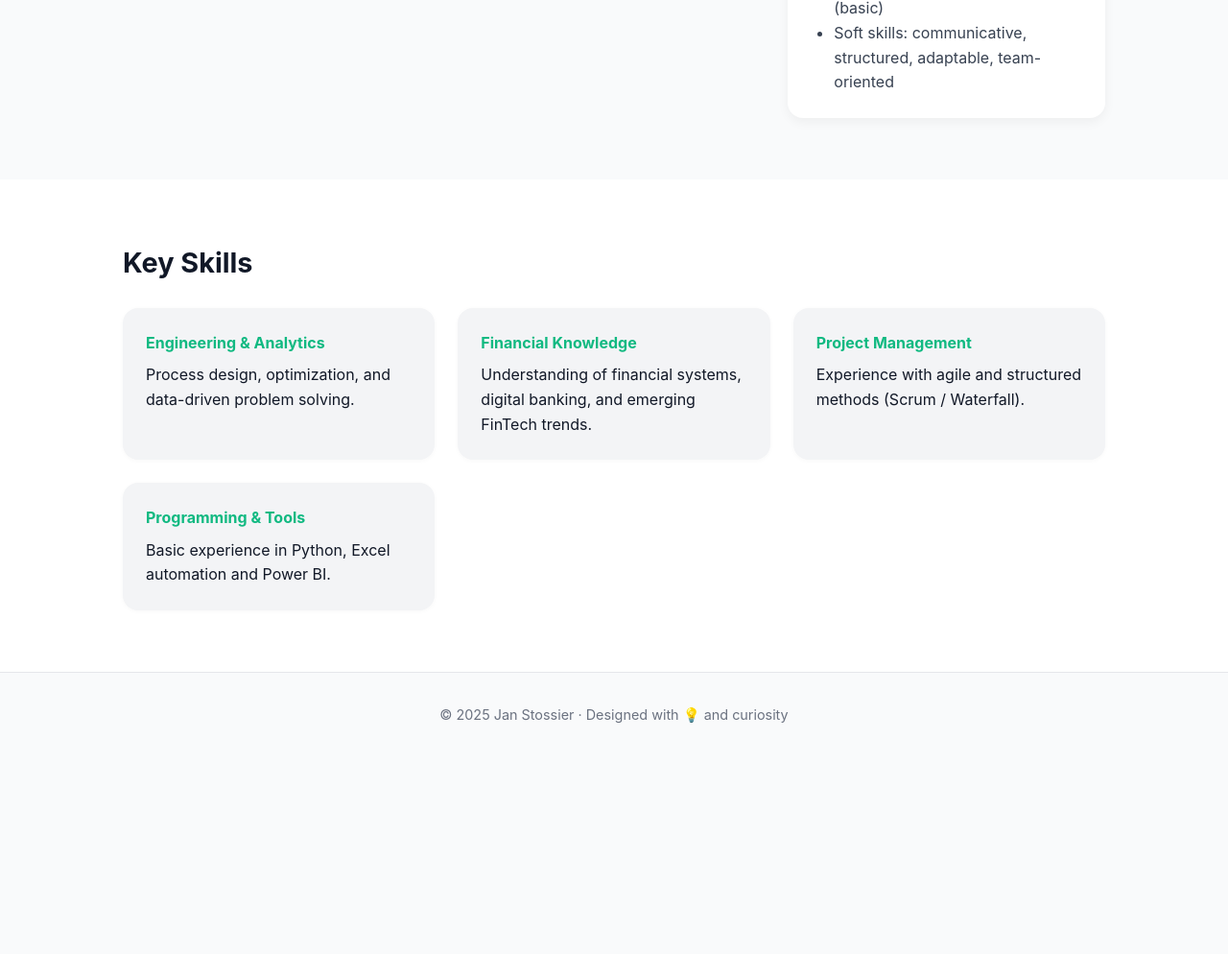
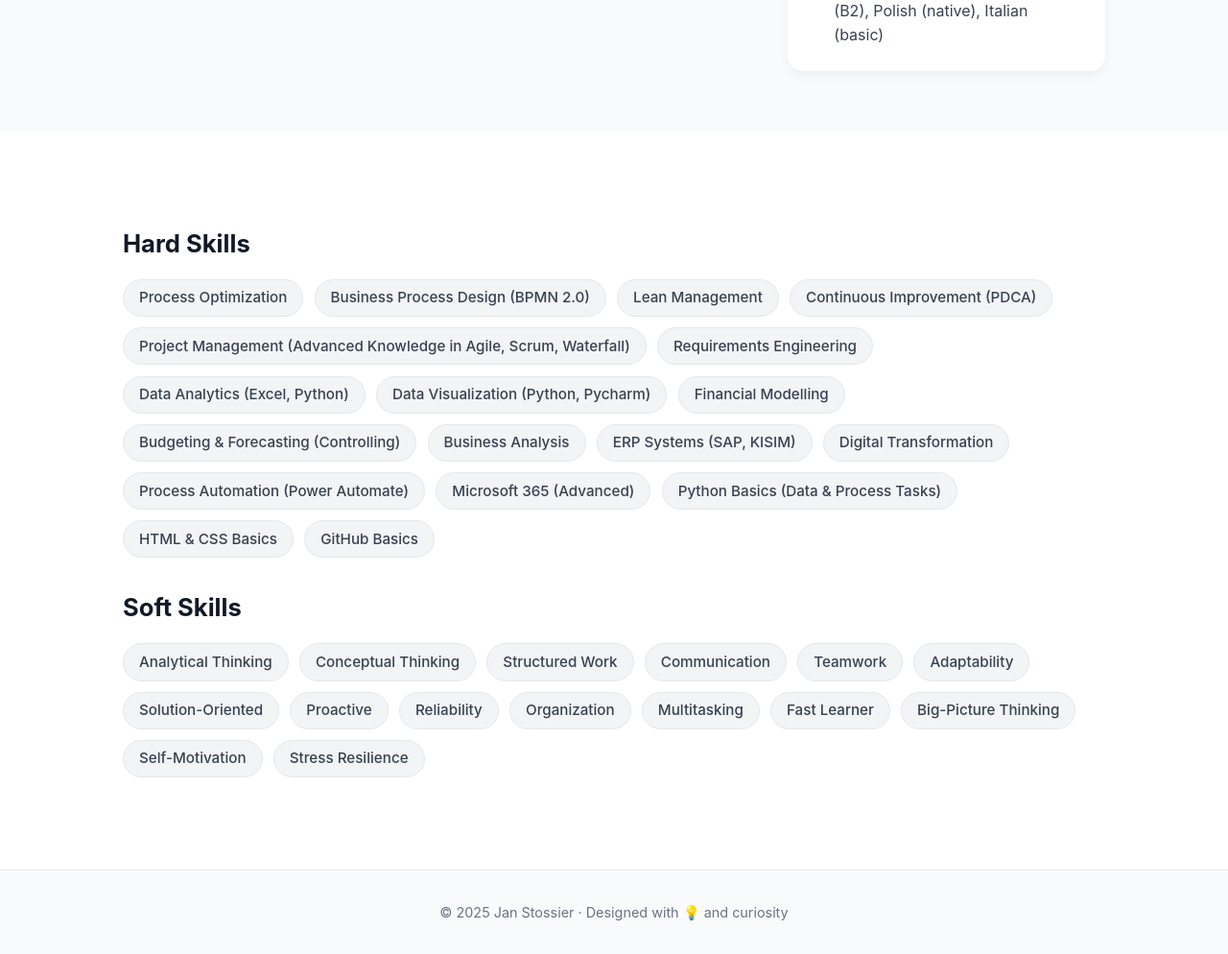
Before and after one commit to janstossier/janstossier.github.io, a plain HTML site: page index.html in a window 1280 px wide. Shown: the part 1072-2066 px from the top of the page at 96% size. Before the commit the page ends 1860 px from the top, so only its background shows below. Drawn offline with Linux system fonts and the light colour scheme.

Commit message:
Update index.html

```diff
--- a/index.html
+++ b/index.html
@@ -6,51 +6,93 @@
   <title>Jan Stossier – Portfolio</title>
   <style>
     * { box-sizing: border-box; margin: 0; padding: 0; }
+
     body {
       font-family: "Inter", system-ui, sans-serif;
       background-color: #f9fafb;
       color: #111827;
       line-height: 1.6;
-      margin: 0;
     }
 
     header {
       display: flex; justify-content: space-between; align-items: center;
       padding: 2rem 10%; background: white;
-      box-shadow: 0 1px 6px rgba(0,0,0,0.05); position: sticky; top: 0;
-      z-index: 100;
+      box-shadow: 0 1px 6px rgba(0,0,0,0.05);
+      position: sticky; top: 0; z-index: 100;
     }
-    header h1 { font-size: 1.4rem; color: #111827; }
+
+    header h1 {
+      font-size: 1.4rem;
+      color: #111827;
+      font-weight: 700;
+    }
+
     nav a {
-      margin-left: 2rem; text-decoration: none; color: #10b981;
-      font-weight: 500; transition: .2s;
+      margin-left: 2rem;
+      text-decoration: none;
+      color: #10b981;
+      font-weight: 500;
+      transition: .2s;
     }
+
     nav a:hover { color: #059669; }
 
+    /* INTRO */
     section.intro {
       display: flex; align-items: center; justify-content: space-between;
       padding: 5rem 10%; flex-wrap: wrap;
     }
+
     .intro-text { flex: 1 1 400px; margin-right: 3rem; }
     .intro-text h2 {
-      font-size: 2.4rem; font-weight: 700; margin-bottom: 1rem;
+      font-size: 2.4rem;
+      font-weight: 700;
+      margin-bottom: 1rem;
+      color: #111827;
     }
     .intro-text h2 span { color: #10b981; }
-    .intro-text p { font-size: 1.1rem; color: #374151; margin-bottom: 2rem; }
-    .buttons a {
-      display: inline-block; margin-right: 1rem; padding: 0.8rem 1.4rem;
-      border-radius: 9999px; font-weight: 500; text-decoration: none;
-      color: white; background-color: #10b981; transition: 0.2s;
-    }
-    .buttons a.secondary { background: #e5e7eb; color: #111827; }
-    .buttons a:hover { background-color: #059669; }
-    .profile-img { flex: 0 0 280px; text-align: center; }
-    .profile-img img {
-      width: 250px; height: 250px; object-fit: cover;
-      border-radius: 50%; box-shadow: 0 6px 20px rgba(0,0,0,0.1);
+    .intro-text p {
+      font-size: 1.1rem;
+      color: #374151;
+      margin-bottom: 2rem;
+      max-width: 600px;
     }
 
-    /* Profile Section */
+    .buttons a {
+      display: inline-block;
+      margin-right: 1rem;
+      padding: 0.8rem 1.4rem;
+      border-radius: 9999px;
+      font-weight: 500;
+      text-decoration: none;
+      transition: 0.2s;
+    }
+    .buttons a:first-child {
+      background-color: #10b981;
+      color: white;
+    }
+    .buttons a.secondary {
+      background: #e5e7eb;
+      color: #111827;
+    }
+    .buttons a:hover {
+      transform: scale(1.05);
+      opacity: 0.9;
+    }
+
+    .profile-img {
+      flex: 0 0 260px;
+      text-align: center;
+    }
+
+    .profile-img img {
+      width: 250px; height: 250px;
+      object-fit: cover;
+      border-radius: 50%;
+      box-shadow: 0 6px 20px rgba(0,0,0,0.1);
+    }
+
+    /* PROFILE SECTION */
     section.profile {
       padding: 4rem 10%;
       background-color: #f9fafb;
@@ -95,30 +137,60 @@
       line-height: 1.6;
     }
 
-    /* Skills Section */
-    section.skills { padding: 4rem 10%; background: white; }
-    .skills h3 { font-size: 1.8rem; margin-bottom: 1.5rem; }
-    .skills-list {
-      display: grid; grid-template-columns: repeat(auto-fit,minmax(250px,1fr));
-      gap: 1.5rem;
+    /* SKILL TAGS SECTION */
+    section.skills-tags {
+      padding: 4rem 10%;
+      background-color: #ffffff;
     }
-    .skill {
-      background: #f3f4f6; padding: 1.5rem; border-radius: 1rem;
-      box-shadow: 0 1px 5px rgba(0,0,0,0.03);
+
+    .skills-tags h3 {
+      font-size: 1.6rem;
+      font-weight: 700;
+      color: #111827;
+      margin-top: 2rem;
+      margin-bottom: 1rem;
     }
-    .skill h4 { color: #10b981; margin-bottom: 0.5rem; }
+
+    .tag-list {
+      display: flex;
+      flex-wrap: wrap;
+      gap: 0.7rem;
+      margin-bottom: 2rem;
+    }
+
+    .tag-list span {
+      display: inline-block;
+      background-color: #f3f4f6;
+      color: #374151;
+      padding: 0.4rem 1rem;
+      border-radius: 9999px;
+      font-size: 0.95rem;
+      font-weight: 500;
+      border: 1px solid #e5e7eb;
+      transition: 0.2s ease-in-out;
+    }
+
+    .tag-list span:hover {
+      background-color: #10b981;
+      color: white;
+      border-color: #10b981;
+      transform: scale(1.05);
+    }
 
     footer {
-      text-align: center; padding: 2rem; background: #f9fafb;
-      color: #6b7280; font-size: 0.9rem; border-top: 1px solid #e5e7eb;
+      text-align: center;
+      padding: 2rem;
+      background: #f9fafb;
+      color: #6b7280;
+      font-size: 0.9rem;
+      border-top: 1px solid #e5e7eb;
     }
 
     @media (max-width: 900px) {
       .profile-container { grid-template-columns: 1fr; }
-    }
-    @media (max-width: 768px) {
       section.intro { flex-direction: column; text-align: center; }
       .intro-text { margin-right: 0; }
+      .profile-img { margin-top: 2rem; }
     }
   </style>
 </head>
@@ -128,11 +200,12 @@
     <h1>Jan Stossier</h1>
     <nav>
       <a href="#profile">Profile</a>
-      <a href="#skills">Skills</a>
+      <a href="#skills-tags">Skills</a>
       <a href="#contact">Contact</a>
     </nav>
   </header>
 
+  <!-- INTRO SECTION -->
   <section class="intro" id="intro">
     <div class="intro-text">
       <p>Let me introduce myself</p>
@@ -144,8 +217,6 @@
       <div class="buttons">
         <a href="mailto:janstossier8@gmail.com">Contact me</a>
         <a href="JanStossier_Lebenslauf.pdf" class="secondary" target="_blank">View CV (PDF)</a>
-
-
       </div>
     </div>
     <div class="profile-img">
@@ -153,7 +224,7 @@
     </div>
   </section>
 
-  <!-- NEW PROFILE SECTION -->
+  <!-- PROFILE SECTION -->
   <section class="profile" id="profile">
     <div class="profile-container">
       <div class="profile-left">
@@ -180,33 +251,56 @@
           <li>Data analysis & scripting (Python, Excel, HTML, CSS)</li>
           <li>Software: SAP, MS Office, KISIM</li>
           <li>Languages: English (B2), French (B2), Polish (native), Italian (basic)</li>
-          <li>Soft skills: communicative, structured, adaptable, team-oriented</li>
         </ul>
       </div>
     </div>
   </section>
 
-  <section class="skills" id="skills">
-    <h3>Key Skills</h3>
-    <div class="skills-list">
-      <div class="skill">
-        <h4>Engineering & Analytics</h4>
-        <p>Process design, optimization, and data-driven problem solving.</p>
-      </div>
-      <div class="skill">
-        <h4>Financial Knowledge</h4>
-        <p>Understanding of financial systems, digital banking, and emerging FinTech trends.</p>
-      </div>
-      <div class="skill">
-        <h4>Project Management</h4>
-        <p>Experience with agile and structured methods (Scrum / Waterfall).</p>
-      </div>
-      <div class="skill">
-        <h4>Programming & Tools</h4>
-        <p>Basic experience in Python, Excel automation and Power BI.</p>
-      </div>
-    </div>
-  </section>
+  <!-- SKILL TAGS SECTION -->
+  <section class="skills-tags" id="skills-tags">
+    <h3>Hard Skills</h3>
+    <div class="tag-list">
+      <span>Process Optimization</span>
+      <span>Business Process Design (BPMN 2.0)</span>
+      <span>Lean Management</span>
+      <span>Continuous Improvement (PDCA)</span>
+      <span>Project Management (Advanced Knowledge in Agile, Scrum, Waterfall)</span>
+      <span>Requirements Engineering</span>
+      <span>Data Analytics (Excel, Python)</span>
+      <span>Data Visualization (Python, Pycharm)</span>
+      <span>Financial Modelling</span>
+      <span>Budgeting & Forecasting (Controlling)</span>
+      <span>Business Analysis</span>
+      <span>ERP Systems (SAP, KISIM)</span>
+      <span>Digital Transformation</span>
+      <span>Process Automation (Power Automate)</span>
+      <span>Microsoft 365 (Advanced)</span>
+      <span>Python Basics (Data & Process Tasks)</span>
+      <span>HTML & CSS Basics</span>
+      <span>GitHub Basics</span>
+
+  </div>
+
+  <h3>Soft Skills</h3>
+  <div class="tag-list">
+    <span>Analytical Thinking</span>
+    <span>Conceptual Thinking</span>
+    <span>Structured Work</span>
+    <span>Communication</span>
+    <span>Teamwork</span>
+    <span>Adaptability</span>
+    <span>Solution-Oriented</span>
+    <span>Proactive</span>
+    <span>Reliability</span>
+    <span>Organization</span>
+    <span>Multitasking</span>
+    <span>Fast Learner</span>
+    <span>Big-Picture Thinking</span>
+    <span>Self-Motivation</span>
+    <span>Stress Resilience</span>
+  </div>
+</section>
+
 
   <footer id="contact">
     <p>© 2025 Jan Stossier · Designed with 💡 and curiosity</p>
```
